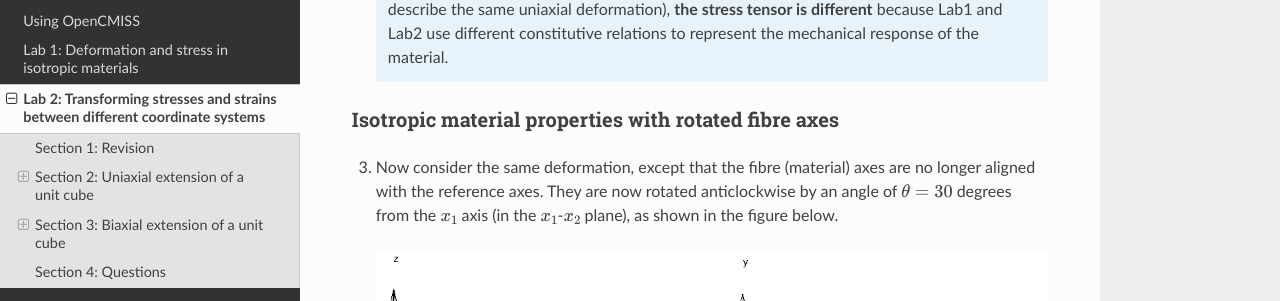
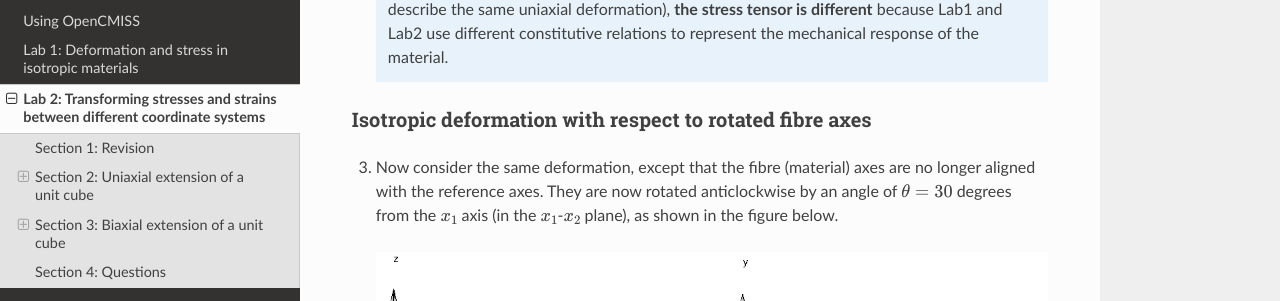
Before and after one commit to mpnash/soft-tissue-mechanics-labs, a Sphinx documentation site: the page built from docs/source/lab2.rst, in a window 1280 px wide and 900 px high, scrolled down 1483 px. Shown: the part 154-455 px from the top of the window. Built offline with Sphinx 7.4.7 and the Read the Docs theme 2.0.0, drawn with Linux system fonts in a browser that asks for light colours.

Commit message:
Minor update to a heading in lab2 instructions

```diff
--- a/docs/source/lab2.rst
+++ b/docs/source/lab2.rst
@@ -67,8 +67,8 @@ Section 2: Uniaxial extension of a unit cube
 
 |vspace|
 
-Isotropic material properties with rotated fibre axes
------------------------------------------------------
+Isotropic deformation with respect to rotated fibre axes
+--------------------------------------------------------
 
 3. Now consider the same deformation, except that the fibre (material) axes are no longer aligned with the reference axes. They are now rotated anticlockwise by an angle of :math:`\theta=30` degrees from the :math:`x_{1}` axis (in the :math:`x_{1}`-:math:`x_{2}` plane), as shown in the figure below.
 
```
